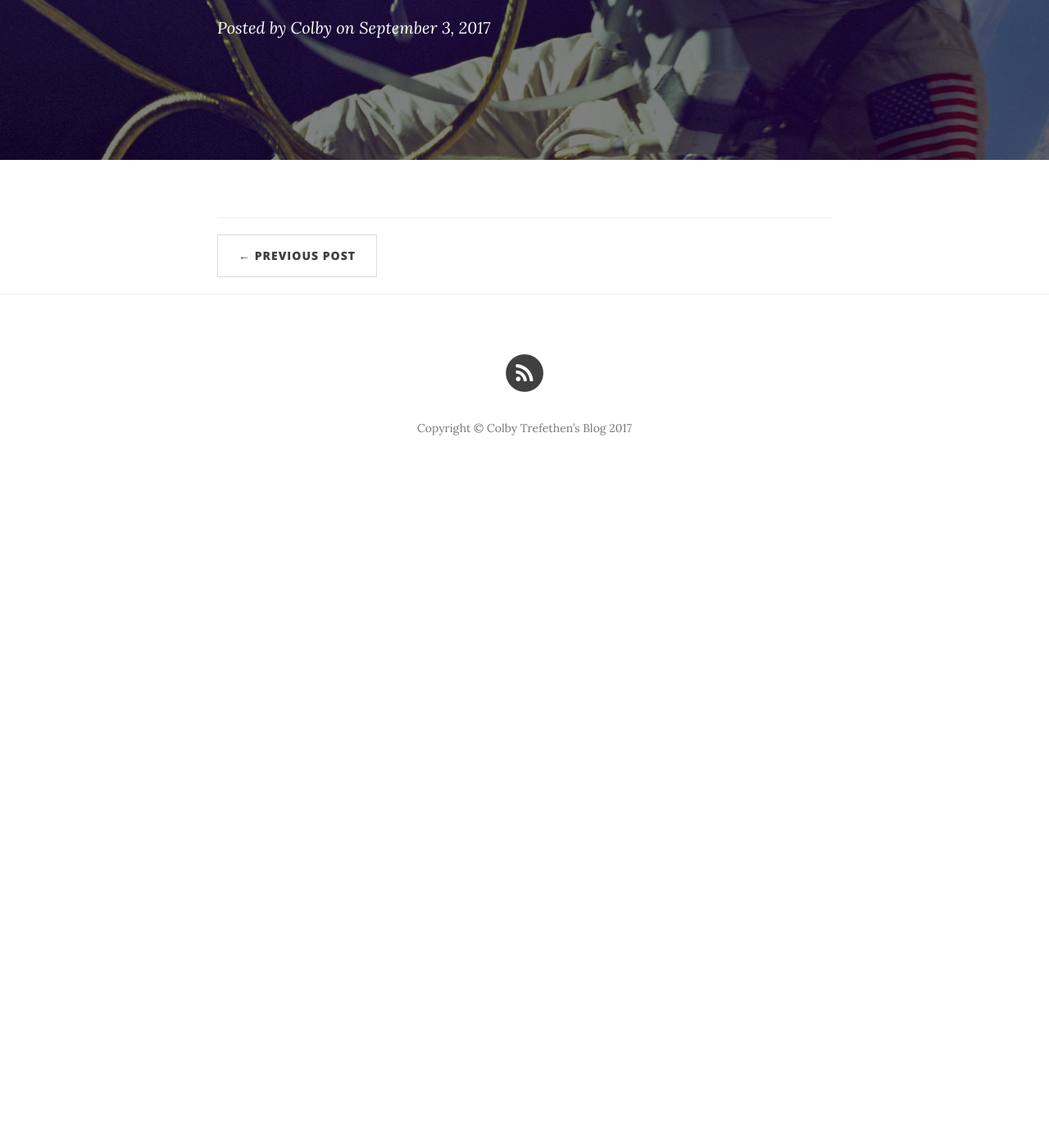
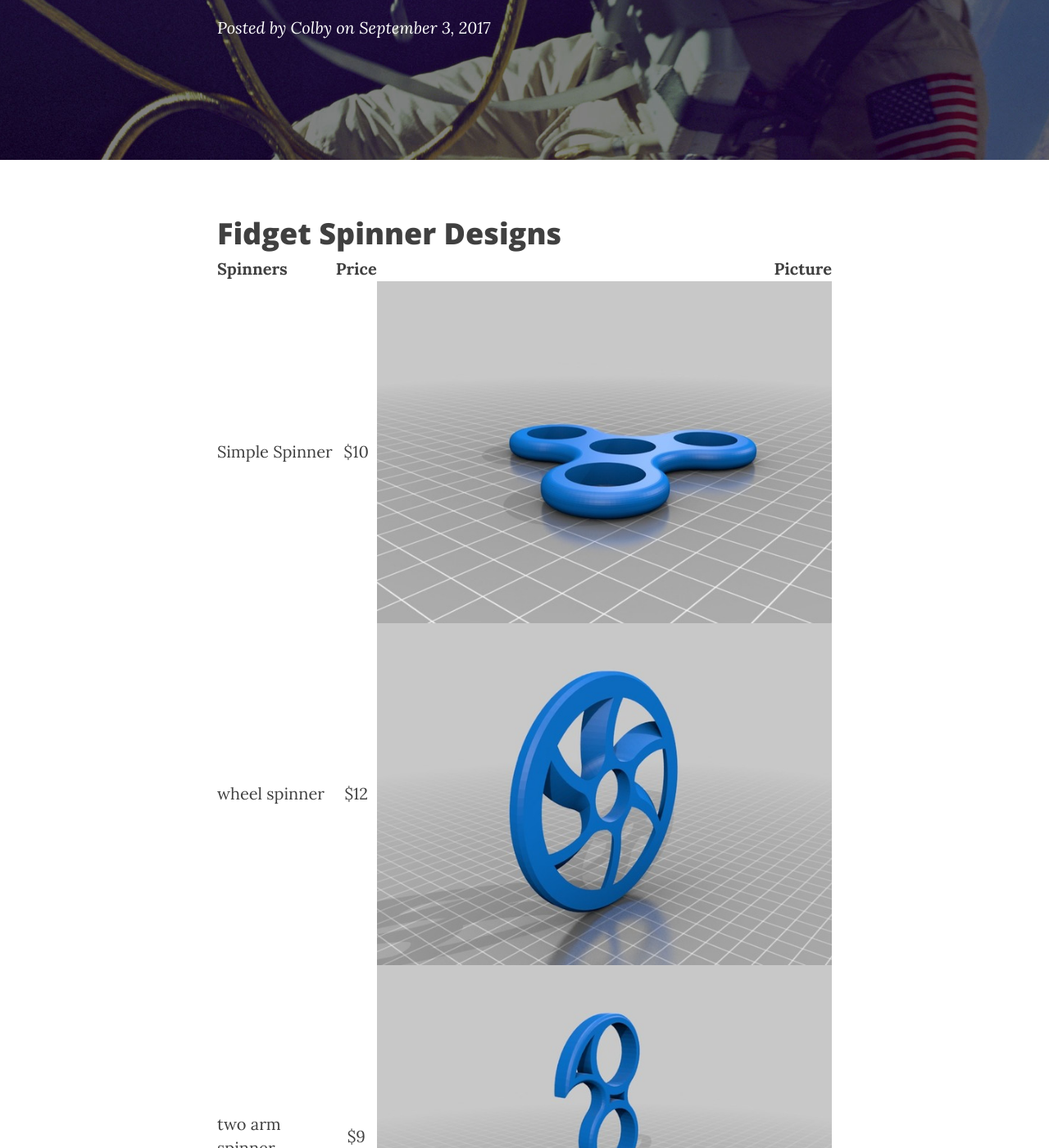
Before and after one commit to ctrefethen/ctrefethen.github.io, a Jekyll site: the page built from _posts/2017-09-03-Fidget-spinner-design.markdown, in a window 1280 px wide and 1400 px high, scrolled down 238 px. Shown: the whole window at 82% size. Built offline with Jekyll 4.4.1, drawn with Linux system fonts in a browser that asks for light colours; nearby versions of some CDN libraries; before the commit the page ends 900 px from its top, so only the background shows below that; some of the changed text lies outside the part shown.

Commit message:
new spinner shop

```diff
--- a/_posts/2017-09-03-Fidget-spinner-design.markdown
+++ b/_posts/2017-09-03-Fidget-spinner-design.markdown
@@ -6,4 +6,11 @@ date:       2017-09-03 06:57:00
 author:     "Colby"
 header-img: "img/post-bg-06.jpg"
 ---
-<h1></h1>
+<h1>Fidget Spinner Designs</h1>
+
+| Spinners      | Price | Picture       |
+| ------------- |:------------:| -----:|
+| Simple Spinner|$10 |![alt text](/img/simple-spinner.jpg)|
+| wheel spinner |$12 |![alt text](/img/wheel-spinner.jpg)|
+| two arm spinner |$9 |![alt text](/img/two-arm-spinner.jpg)|
+| batman spinner|$11 |![alt text](/img/batman-spinner.jpg)|
```
Also changed, not shown: img/batman-spinner.jpg (added).
